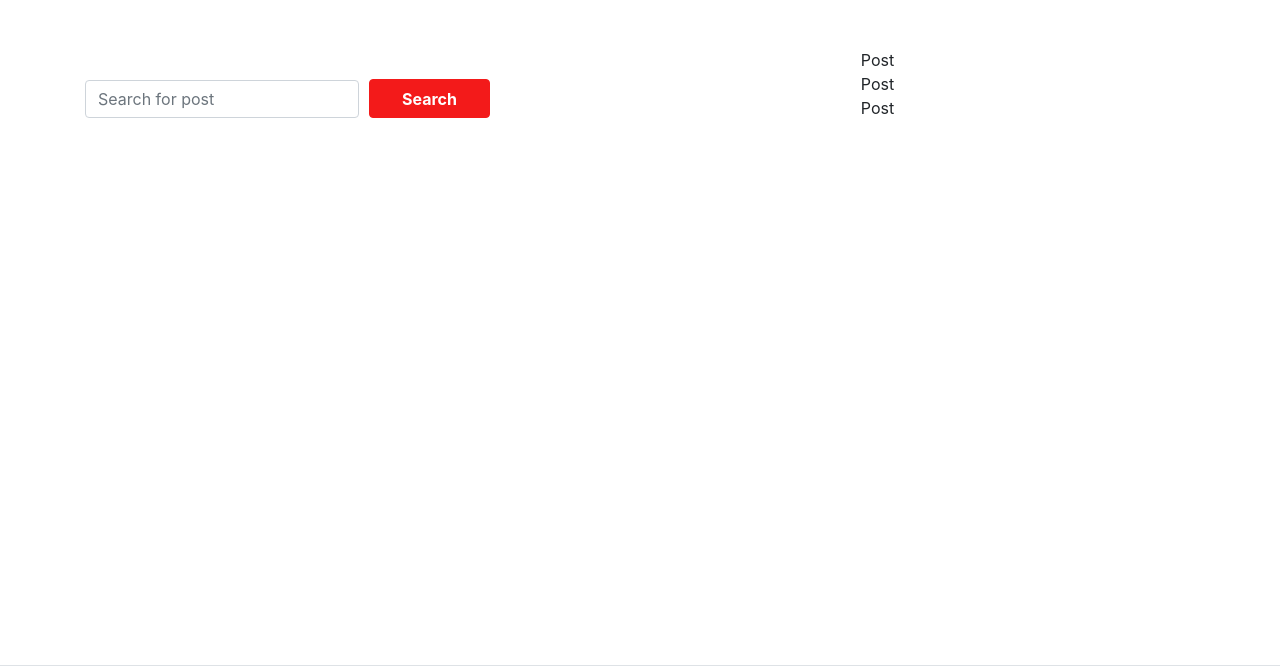
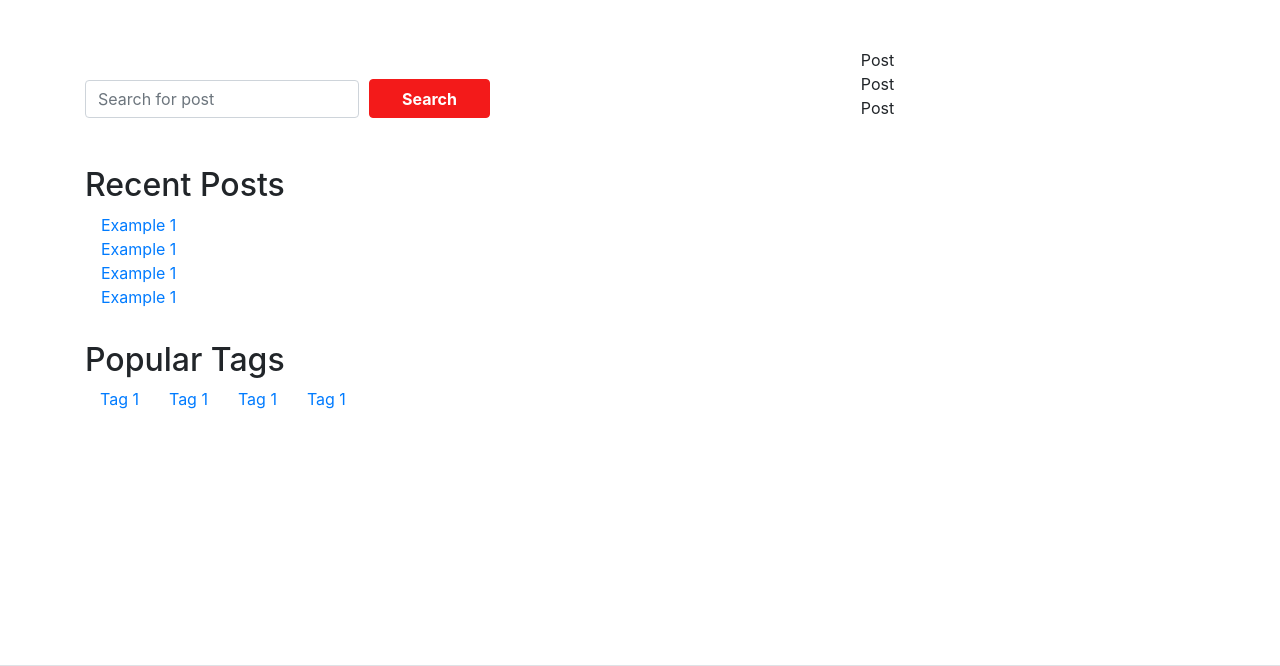
Before and after one commit to Manojlovic1998/Blogapp, a Django app: page / in a window 1280 px wide. Shown: the part 70-736 px from the top of the page. Run offline with Django 3.2, Linux system fonts and the light colour scheme; some libraries are stand-ins or nearby versions.

Commit message:
Add Recent Posts, and Popular Tags sections to the home page

```diff
--- a/homepage/templates/homepage/homepage.html
+++ b/homepage/templates/homepage/homepage.html
@@ -15,6 +15,26 @@
                                 <button class="btn btn-primary" type="submit">Search</button>
                             </div>
                         </form>
+                        <div class="row">
+                            <div class="col-12 text-center text-lg-left">
+                                <h2 class="mt-5 fw-bolder">Recent Posts</h2>
+                                <ul class="p-0 ml-lg-3">
+                                    <li><a href="#">Example 1</a></li>
+                                    <li><a href="#">Example 1</a></li>
+                                    <li><a href="#">Example 1</a></li>
+                                    <li><a href="#">Example 1</a></li>
+                                </ul>
+                            </div>
+                            <div class="col-12 text-center text-lg-left">
+                                <h2 class="mt-3 fw-bolder">Popular Tags</h2>
+                                <ul class="d-flex p-0 justify-content-center justify-content-lg-start">
+                                    <li class="col-auto"><a href="#">Tag 1</a></li>
+                                    <li class="col-auto"><a href="#">Tag 1</a></li>
+                                    <li class="col-auto"><a href="#">Tag 1</a></li>
+                                    <li class="col-auto"><a href="#">Tag 1</a></li>
+                                </ul>
+                            </div>
+                        </div>
                 </div>
                 <div class="col-lg-7">
                         <div class="row justify-content-center"> Post</div>
```
